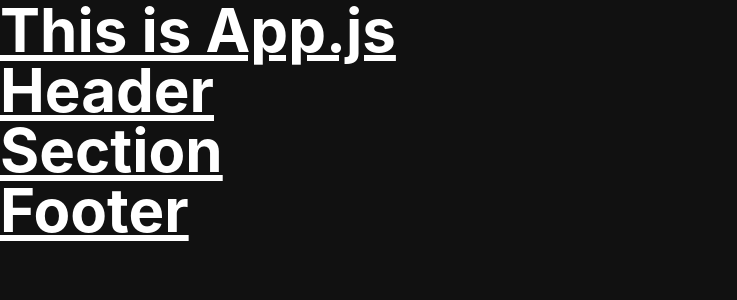
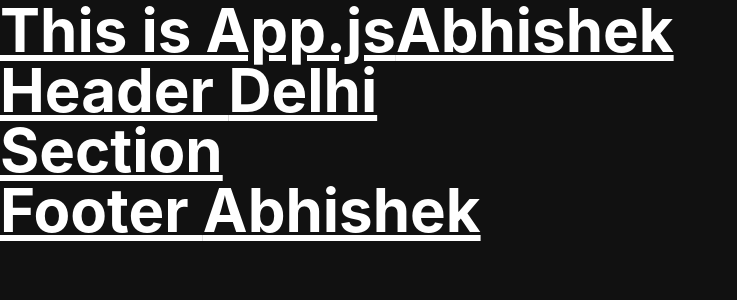
Before and after one commit to chanchaljai/react2, a React (Vite) app: page / in a window 1280 px wide. Shown: the top 300 px of the page, without its empty margins (0-737 px from the left). Built offline with nearby package versions, Linux system fonts and the light colour scheme.

Commit message:
context api data provide and use

```diff
--- a/src/App.jsx
+++ b/src/App.jsx
@@ -11,7 +11,7 @@ const App = () => {
   return (
     <div className='text-white font-bold text-6xl underline'>
       <h1>
-        This is App.js
+        This is App.js{data.name}
       </h1>
       <Header/>
       <Section/>
--- a/src/components/Footer.jsx
+++ b/src/components/Footer.jsx
@@ -1,8 +1,11 @@
-import React from 'react'
+import React, { use } from 'react'
+import { useContext } from 'react'
+import { DataContext } from '../context/UserContext'
 
 const Footer = () => {
+  const data = useContext(DataContext)
   return (
-    <div><h1>Footer</h1></div>
+    <div><h1>Footer {data.name}</h1></div>
   )
 }
 
--- a/src/components/Header.jsx
+++ b/src/components/Header.jsx
@@ -1,8 +1,10 @@
-import React from 'react'
+import React, { useContext } from 'react'
+import { DataContext } from '../context/UserContext'
 
 const Header = () => {
+  const username = useContext(DataContext)
   return (
-    <div><h1>Header</h1></div>
+    <div><h1>Header {username.city}</h1></div>
   )
 }
 
--- a/src/context/UserContext.jsx
+++ b/src/context/UserContext.jsx
@@ -3,10 +3,14 @@ import React, { createContext } from "react";
 export const DataContext = createContext();
 const UserContext = ({ children }) => {
 
-    const username = "Jaiswal"
+    const userData = {
+      name: "Abhishek",
+      age: 20,
+      city: "Delhi",
+    }
   return (
     <div>
-      <DataContext.Provider value={username}>
+      <DataContext.Provider value={userData}>
         {children}
       </DataContext.Provider>
 
```
